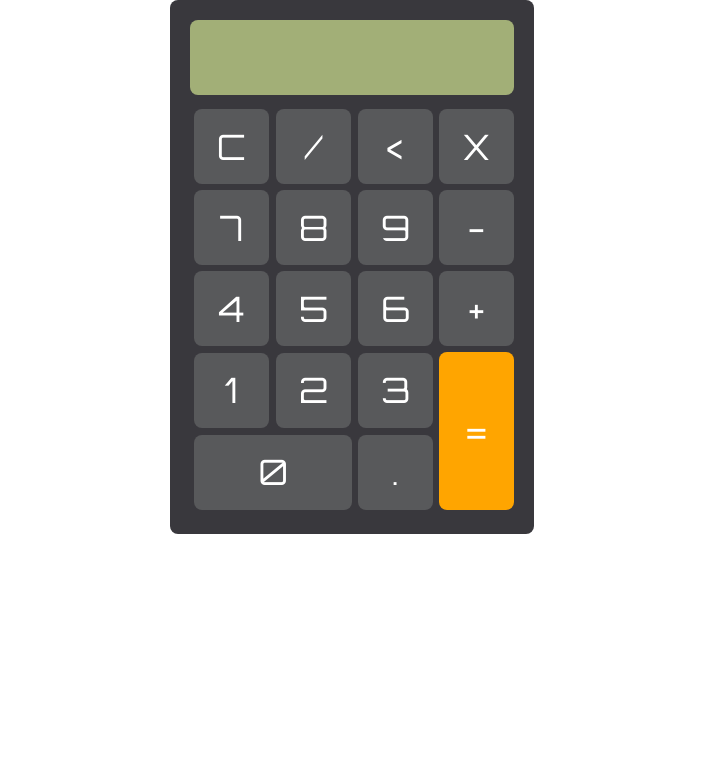
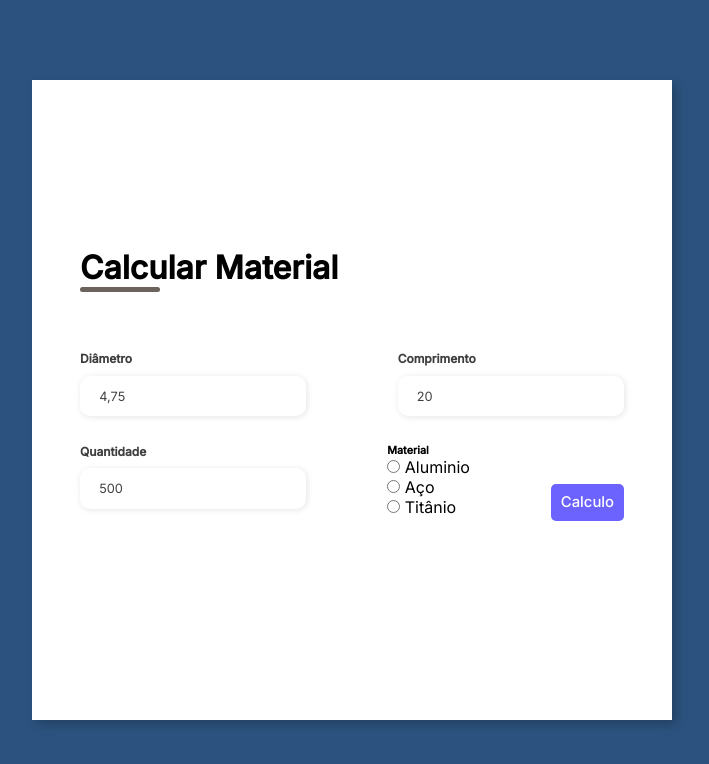
Before and after one commit to Michael-Alexandre/peso, a plain HTML site: page index.html in a window 1280 px wide. Shown: the whole page, without its empty margins (288-997 px from the left). Drawn offline with nearby package versions, Linux system fonts and the light colour scheme.

Commit message:
ajustes index

```diff
--- /dev/null
+++ b/assets/css/style.css
@@ -0,0 +1,209 @@
+@import url('https://fonts.googleapis.com/css2?family=Inter:wght@200;300;400;500&family=Open+Sans:wght@300;400;500;600&display=swap');
+* {
+    padding: 0;
+    margin: 0;
+    box-sizing: border-box;
+    font-family: 'Inter', sans-serif;
+}
+
+body {
+    width: 100%;
+    height: 100vh;
+    display: flex;
+    justify-content: center;
+    align-items: center;
+    background: #2c537f;
+}
+
+.container {
+    width: 80%;
+    height: 80vh;
+    display: flex;
+    box-shadow: 5px 5px 10px rgba(0, 0, 0, 0.212);
+}
+
+.form-image {
+    width: 35%;
+    display: flex;
+    justify-content: center;
+    align-items: center;
+    background-color: #fda307a7;
+    padding: 1rem;
+}
+
+.form-image img {
+    width: 31rem;
+}
+
+.form {
+    width: 65%;
+    display: flex;
+    flex-direction: column;
+    justify-content: center;
+    align-items: center;
+    background-color: #fff;
+    padding: 3rem;
+}
+
+.form-header {
+    margin-bottom: 3rem;
+    display: flex;
+    justify-content: space-between;
+}
+
+.login-button {
+    display: flex;
+    align-items: center;
+}
+
+.login-button button {
+    border: none;
+    background-color: #2c535f;
+    padding: 0.4rem 1rem;
+    border-radius: 5px;
+    cursor: pointer;
+}
+
+.login-button button:hover {
+    background-color: #6b63fff1;
+}
+
+.login-button button a {
+    text-decoration: none;
+    font-weight: 500;
+    color: #fff;
+}
+
+.form-header h1::after {
+    content: '';
+    display: block;
+    width: 5rem;
+    height: 0.3rem;
+    background-color: #6c635f;
+    margin: 0 auto;
+    position: absolute;
+    border-radius: 10px;
+}
+
+.input-group {
+    display: flex;
+    flex-wrap: wrap;
+    justify-content: space-between;
+    padding: 1rem 0;
+}
+
+.input-box {
+    display: flex;
+    flex-direction: column;
+    margin-bottom: 1.1rem;
+}
+
+.input-box input {
+    margin: 0.6rem 0;
+    padding: 0.8rem 1.2rem;
+    border: none;
+    border-radius: 10px;
+    box-shadow: 1px 1px 6px #0000001c;
+    font-size: 0.8rem;
+}
+
+.input-box input:hover {
+    background-color: #eeeeee75;
+}
+
+.input-box input:focus-visible {
+    outline: 1px solid #6c63ff;
+}
+
+.input-box label,
+.gender-title h6 {
+    font-size: 0.75rem;
+    font-weight: 600;
+    color: #000000c0;
+}
+
+.input-box input::placeholder {
+    color: #000000be;
+}
+
+.gender-group {
+    display: flex;
+    justify-content: space-between;
+    margin-top: 0.62rem;
+    padding: 0 .5rem;
+}
+
+.gender-input {
+    display: flex;
+    align-items: center;
+}
+
+.gender-input input {
+    margin-right: 0.35rem;
+}
+
+.gender-input label {
+    font-size: 0.81rem;
+    font-weight: 600;
+    color: #000000c0;
+}
+
+.continue-button button {
+    width: 100%;
+    margin-top: 2.5rem;
+    border: none;
+    background-color: #6c63ff;
+    padding: 0.62rem;
+    border-radius: 5px;
+    cursor: pointer;
+}
+
+.continue-button button:hover {
+    background-color: #6b63fff1;
+}
+
+.continue-button button a {
+    text-decoration: none;
+    font-size: 0.93rem;
+    font-weight: 500;
+    color: #fff;
+}
+
+@media screen and (max-width: 1330px) {
+    .form-image {
+        display: none;
+    }
+    .container {
+        width: 50%;
+    }
+    .form {
+        width: 100%;
+    }
+}
+
+@media screen and (max-width: 1064px) {
+    .container {
+        width: 90%;
+        height: auto;
+    }
+    .input-group {
+        flex-direction: column;
+        z-index: 5;
+        padding-right: 5rem;
+        max-height: 10rem;
+        overflow-y: scroll;
+        flex-wrap: nowrap;
+    }
+    .gender-inputs {
+        margin-top: 2rem;
+    }
+    .gender-group {
+        flex-direction: column;
+    }
+    .gender-title h6 {
+        margin: 0;
+    }
+    .gender-input {
+        margin-top: 0.5rem;
+    }
+}
--- a/index.html
+++ b/index.html
@@ -1,47 +1,72 @@
 <!DOCTYPE html>
-<html>
+<html lang="pt-br">
+
 <head>
-	<title>Material Calculator</title>
-	<link href="https://fonts.googleapis.com/css?family=Orbitron" rel="stylesheet">
-	<script src="https://code.jquery.com/jquery-3.3.1.min.js"> </script>
-  	<link rel="stylesheet" type="text/css" href="css/main.css">
+    <meta charset="UTF-8">
+    <meta http-equiv="X-UA-Compatible" content="IE=edge">
+    <meta name="viewport" content="width=device-width, initial-scale=1.0">
+    <link rel="stylesheet" href="assets/css/style.css">
+    <title>Material calculo</title>
 </head>
+
 <body>
-	<div class="calc">
-		<form name="form">
-			<input class="calc-display">
-		</form>
-		<table>
-			<tr>
-				<td><input type="button" value="C" onclick="c()"></td>
-				<td><input type="button" value="/" onclick="insrt('/')"></td>
-				<td><input type="button" value="<" onclick="del()"></td>
-				<td><input type="button" value="X" onclick="insrt('*')"></td>
-			</tr>
-			<tr>
-				<td><input type="button" value="7" onclick="insrt(7)"></td>
-				<td><input type="button" value="8" onclick="insrt(8)"></td>
-				<td><input type="button" value="9" onclick="insrt(9)"></td>
-				<td><input type="button" value="-" onclick="insrt('-')"></td>
-			</tr>
-			<tr>
-				<td><input type="button" value="4" onclick="insrt(4)"></td>
-				<td><input type="button" value="5" onclick="insrt(5)"></td>
-				<td><input type="button" value="6" onclick="insrt(6)"></td>
-				<td><input type="button" value="+" onclick="insrt('+')"></td>
-			</tr>
-			<tr>
-				<td><input type="button" value="1" onclick="insrt(1)"></td>
-				<td><input type="button" value="2" onclick="insrt(2)"></td>
-				<td><input type="button" value="3" onclick="insrt(3)"></td>
-				<td rowspan=2><input type="button" value="=" onclick="eql()"  style="height: 158px; background-color: orange"></td>
-			</tr>
-			<tr>
-				<td colspan="2"><input type="button" value="0" onclick="insrt(0)" style="width: 158px; ;"></td>
-				<td><input type="button" value="." onclick="insrt('.')"></td>
-			</tr>
-		</table>
-	</div>
-	<script type="text/javascript" src="js/main.js"></script>
+    <div class="container">
+        <div class="form-image">
+            <img src="assets/img//undraw_factory_dy-0-a.svg" alt="">
+        </div>
+        <div class="form">
+            <form action="#">
+                <div class="form-header">
+                    <div class="title">
+                        <h1> Calcular Material</h1>
+                    </div>
+                </div>
+
+                <div class="input-group">
+                    <div class="input-box">
+                        <label for="diametro">Diâmetro</label>
+                        <input id="diametro" type="text" name="diametro" placeholder="4,75" required>
+                    </div>
+
+                    <div class="input-box">
+                        <label for="comprimento">Comprimento</label>
+                        <input id="comprimento" type="text" name="comprimento" placeholder="20" required>
+                    </div>
+                    <div class="input-box">
+                        <label for="qty">Quantidade</label>
+                        <input id="qty" type="qty" name="qty" placeholder="500" required>
+                    </div>
+
+                <div class="material-inputs">
+                    <div class="material-title">
+                        <h6>Material</h6>
+                    </div>
+
+                    <div class="material-group">
+                        <div class="material-input">
+                            <input id="aluminio" type="radio" name="aluminio">
+                            <label for="aluminio">Aluminio</label>
+                        </div>
+
+                        <div class="material-input">
+                            <input id="aco" type="radio" name="aco">
+                            <label for="aco">Aço</label>
+                        </div>
+
+                        <div class="material-input">
+                            <input id="titanium" type="radio" name="titanium">
+                            <label for="titanium">Titânio</label>
+                        </div>
+
+                    </div>
+                </div>
+
+                <div class="continue-button">
+                    <button><a href="#">Calculo</a> </button>
+                </div>
+            </form>
+        </div>
+    </div>
 </body>
+
 </html>
```
Also changed, not shown: assets/img/Zundraw_factory_dy-0-a.svg (added), assets/img/undraw_shopping_re_3wst.svg (added).
